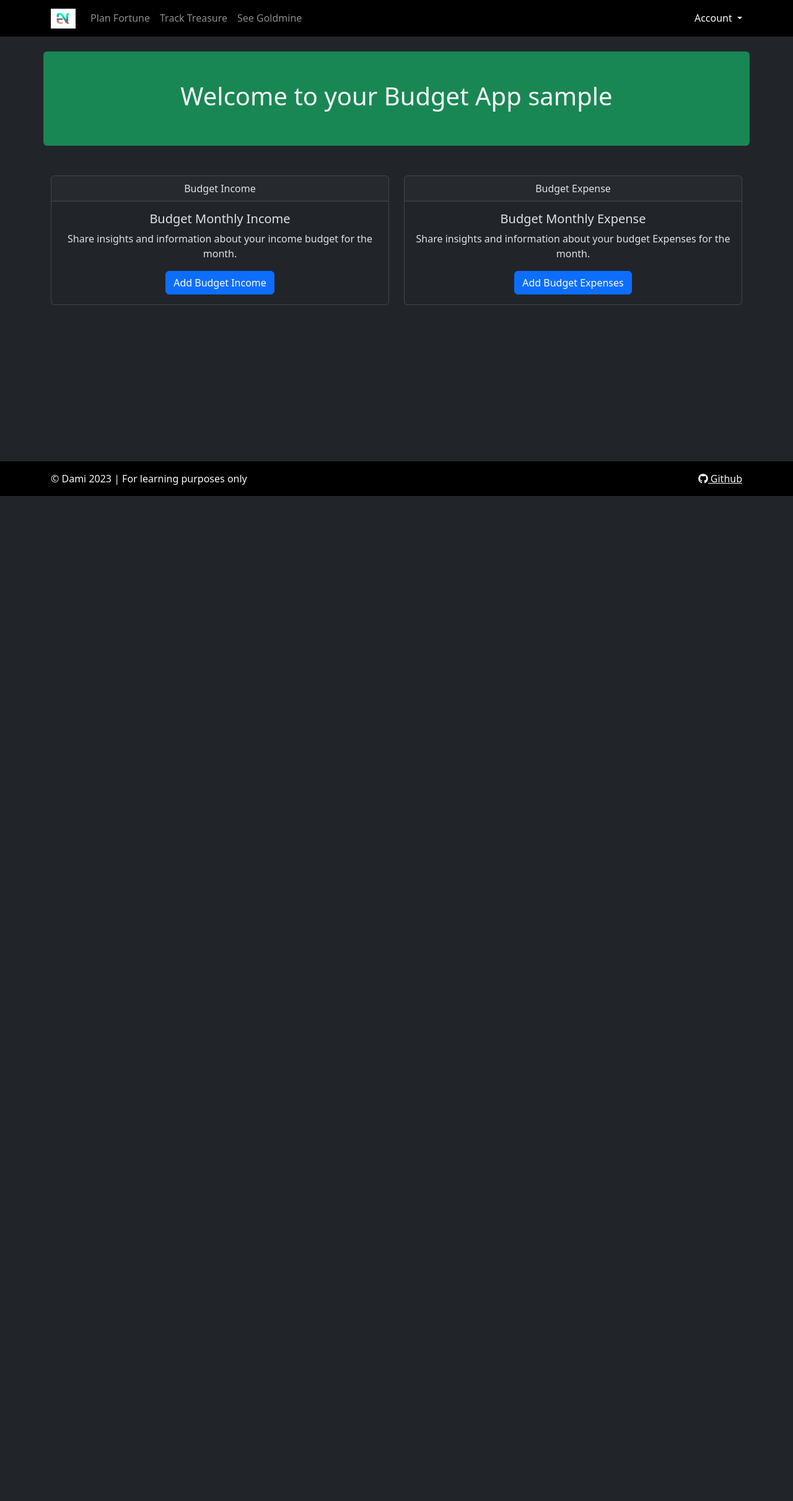
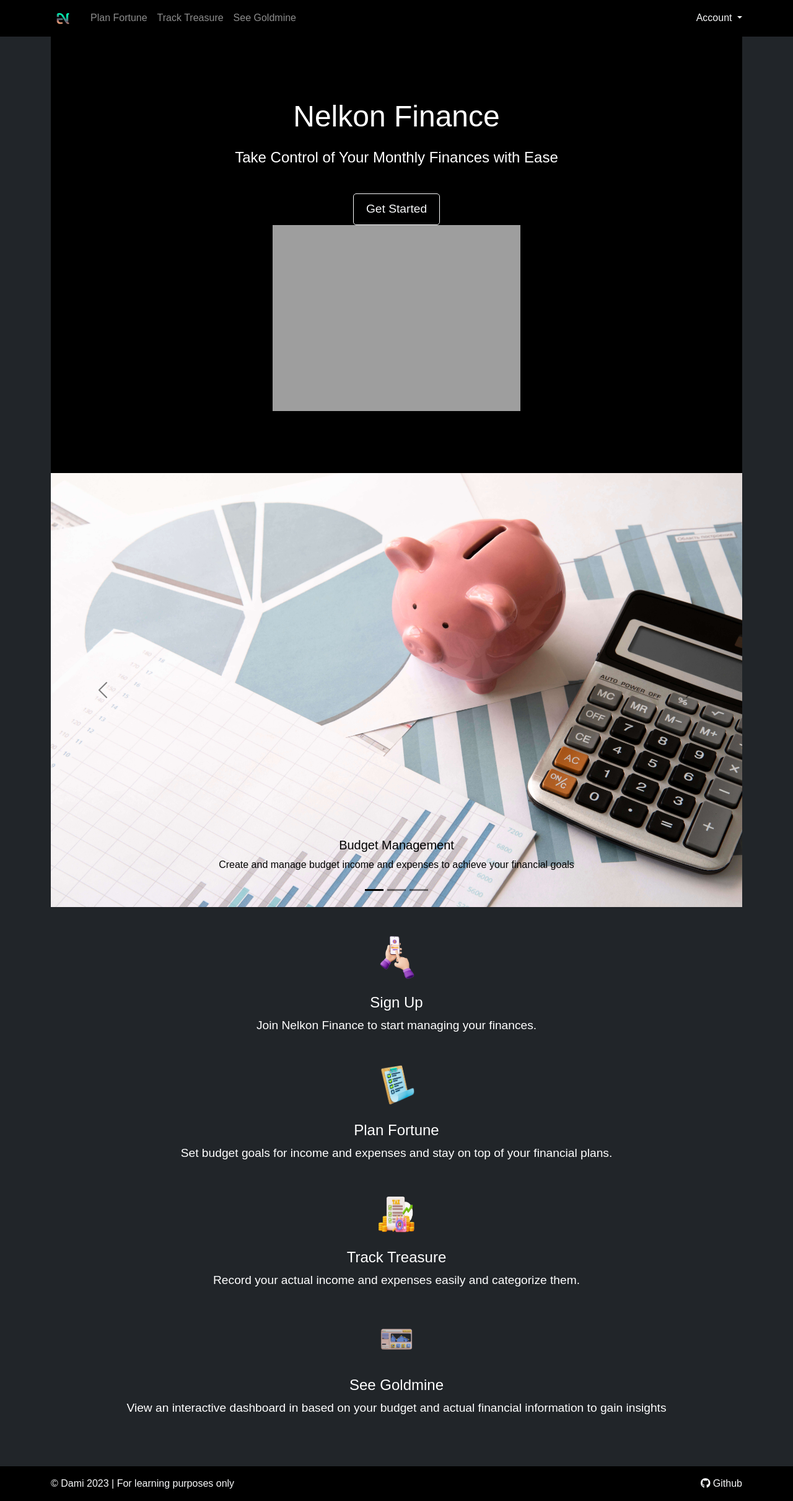
Before and after one commit to Nelkon01/Nelkon-Finance, a Flask app: page / in a window 1280 px wide. Shown: the whole page at 62% size. Before the commit the page ends 800 px from the top, so only its background shows below. Run offline with Flask 2, Linux system fonts and the light colour scheme; a user stored in the database is signed in; data comes from the database, SQL or seed files in the repository; data that the repository does not hold is empty; grey boxes are pictures that could not be loaded.

Commit message:
Add landing page home.html which greet users and provide basic info to first time users

```diff
--- a/budgetmanager/routes.py
+++ b/budgetmanager/routes.py
@@ -11,9 +11,15 @@ from budgetmanager import app, db
 from budgetmanager.models import Users, BudgetedIncome, ActualIncome, BudgetedExpenses, ActualExpenses
 
 
-# Home route
 @app.route('/')
 def home():
+    return render_template('home.html')
+
+
+# Plan route
+@app.route('/plan')
+@login_required
+def plan():
     # check if user is logged in
     if "user_id" in session:
         try:
@@ -179,7 +185,7 @@ def login():
 
     if current_user.is_authenticated:
         flash('You are already logged in!', 'success')
-        return redirect(url_for('home'))
+        return redirect(url_for('plan'))
 
     return render_template('login.html')
 
@@ -196,7 +202,7 @@ def add_budget_income():
     # form validation
     if not (month_name and year and income_name and budget_amount):
         flash('All fields are required', 'error')
-        return redirect(url_for('home'))
+        return redirect(url_for('plan'))
 
     try:
         #     convert year and budget to their respective types
@@ -223,7 +229,7 @@ def add_budget_income():
         app.logger.error(f"Error adding budget income: {str(e)}")
         return render_template('error.html')
 
-    return redirect(url_for('home'))
+    return redirect(url_for('plan'))
 
 
 @app.route('/edit_budget_income/<int:income_id>', methods=['POST', 'GET'])
@@ -257,14 +263,14 @@ def edit_budget_income(income_id):
             flash("Budget Income updated Successfully", 'success')
 
         except ValueError as e:
-            flash("Invalid datat types provided. Please check your input", 'error')
+            flash("Invalid data types provided. Please check your input", 'error')
 
         except SQLAlchemyError as e:
             db.session.rollback()
             flash("An error occurred while updating the budget income. Please try again later.", 'error')
             app.logger.error(f"Error updating budget expense: {str(e)}")
 
-    return redirect(url_for('home'))
+    return redirect(url_for('plan'))
 
 
 @app.route('/delete_budget_income/<int:income_id>', methods=['POST', 'GET'])
@@ -281,12 +287,12 @@ def delete_budget_income(income_id):
         db.session.delete(budget_income)
         db.session.commit()
         flash('Budget Income Deleted Successfully', 'success')
-        return redirect(url_for('home'))
+        return redirect(url_for('plan'))
     except SQLAlchemyError as e:
         db.session.rollback()
         flash("An error occurred while deleting the budget income. Please try again later")
         app.logger.error(f"Error deleting budget income: {str(e)}")
-        return redirect(url_for('home'))
+        return redirect(url_for('plan'))
 
 
 @app.route('/add_budget_expense', methods=['POST', 'GET'])
@@ -301,7 +307,7 @@ def add_budget_expense():
     # form validation
     if not (month_name and year and category_name and budget_amount):
         flash('All fields are required', 'error')
-        return redirect(url_for('home'))
+        return redirect(url_for('plan'))
 
     try:
         #     convert year and budget to their respective types
@@ -327,7 +333,7 @@ def add_budget_expense():
         app.logger.error(f"Error adding budget expense: {str(e)}")
         return render_template('error.html')
 
-    return redirect(url_for('home'))
+    return redirect(url_for('plan'))
 
 
 @app.route('/edit_budget_expense/<int:expense_id>', methods=['POST', 'GET'])
@@ -369,7 +375,7 @@ def edit_budget_expense(expense_id):
             app.logger.error(f"Error updating budget expense: {str(e)}")
             return render_template('error.html', error_message='An error occurred')
 
-    return redirect(url_for('home'))
+    return redirect(url_for('plan'))
 
 
 @app.route('/delete_budget_expense/<int:expense_id>', methods=['POST', 'GET'])
@@ -386,12 +392,12 @@ def delete_budget_expense(expense_id):
         db.session.delete(budget_expense)
         db.session.commit()
         flash('Budget Expense Deleted Successfully', 'success')
-        return redirect(url_for('home'))
+        return redirect(url_for('plan'))
     except SQLAlchemyError as e:
         db.session.rollback()
         flash("An error occurred while deleting the budget income. Please try again later")
         app.logger.error(f"Error deleting budget expense: {str(e)}")
-        return redirect(url_for('home'))
+        return redirect(url_for('plan'))
 
 
 @app.route('/add_actual_expense', methods=['POST', 'GET'])
@@ -406,7 +412,7 @@ def add_actual_expense():
     # form validation
     if not (date_str and expense_name and category_name and actual_amount):
         flash('All fields are required', 'error')
-        return redirect(url_for('home'))
+        return redirect(url_for('track'))
     try:
         date = datetime.strptime(date_str, "%d/%m/%Y")
         if current_user.id:
@@ -501,7 +507,7 @@ def add_actual_income():
 
     if not (date_str and income_name and actual_amount):
         flash('All fields are required', 'error')
-        return redirect(url_for('home'))
+        return redirect(url_for('track'))
     try:
         date = datetime.strptime(date_str, "%d/%m/%Y")
         actual_income = ActualIncome(
@@ -770,7 +776,7 @@ def profile():
             try:
                 db.session.commit()
                 flash("User Information Updated Successfully", 'success')
-                return redirect(url_for('home'))
+                return redirect(url_for('plan'))
             except Exception as e:
                 db.session.rollback()
                 flash("An error occurred while updating user information. Please try again later.", 'error')
--- a/budgetmanager/static/css/style.css
+++ b/budgetmanager/static/css/style.css
@@ -0,0 +1,67 @@
+
+/* Hero Section */
+.hero {
+    background-color: black;
+    color: #fff;
+    text-align: center;
+    padding: 100px 0;
+}
+
+.hero h1 {
+    font-size: 3rem;
+    margin-bottom: 20px;
+}
+
+.hero p {
+    font-size: 1.5rem;
+    margin-bottom: 40px;
+}
+
+.cta-button {
+    display: inline-block;
+    padding: 10px 20px;
+    text-decoration: none;
+    font-size: 1.2rem;
+    border-radius: 5px;
+    transition: background-color 0.3s ease;
+}
+/*Features Section*/
+.features img {
+    width: auto;
+    height: 700px;
+}
+
+/* How It Works Section */
+.how-it-works {
+    color: #fff;
+    padding: 40px;
+}
+
+.step {
+    text-align: center;
+    margin-bottom: 40px;
+}
+
+.step img {
+    width: 80px;
+    height: 80px;
+}
+
+.step h3 {
+    font-size: 1.5rem;
+    margin-top: 20px;
+}
+
+.step p {
+    font-size: 1.2rem;
+}
+
+body {
+    font-family: Arial, sans-serif;
+    margin: 0;
+}
+
+a {
+    text-decoration: none;
+    color: #3498db;
+}
--- a/budgetmanager/templates/base.html
+++ b/budgetmanager/templates/base.html
@@ -27,7 +27,7 @@
 <nav class="navbar navbar-expand-lg navbar-dark bg-black">
     <div class="container">
         <a href="/" class="navbar-brand">
-            <img src="{{ url_for('static', filename='nelkon-finance-logo.jpeg') }}" alt="Nelkon Finance" width="40"
+            <img src="{{ url_for('static', filename='nelkon_finance_logo.png') }}" alt="Nelkon Finance" width="40"
                  height="32">
         </a>
 
@@ -37,7 +37,7 @@
         </button>
         <div class="collapse navbar-collapse" id="navbarNav">
             <ul class="navbar-nav me-auto mb-2 mb-lg-0">
-                <li class="nav-item"><a href="{{ url_for('home') }}" class="nav-link">Plan Fortune</a></li>
+                <li class="nav-item"><a href="{{ url_for('plan') }}" class="nav-link">Plan Fortune</a></li>
                 <li class="nav-item"><a href="{{ url_for('track') }}" class="nav-link">Track Treasure</a></li>
                 <li class="nav-item"><a href="{{ url_for('goldmine') }}" class="nav-link">See Goldmine</a></li>
             </ul>
--- /dev/null
+++ b/budgetmanager/templates/home.html
@@ -0,0 +1,85 @@
+{% extends "base.html" %}
+{% block content %}
+    <section class="hero">
+        <div class="hero-content">
+            <h1>Nelkon Finance</h1>
+            <p>Take Control of Your Monthly Finances with Ease</p>
+            <a href="{{ url_for('login') }}" class="cta-button btn btn-outline-light ">Get Started</a>
+        </div>
+        <img src="hero-image.jpg" alt="App in Action">
+    </section>
+    <section id="features" class="features">
+        <div id="carouselExampleCaptions" class="carousel slide">
+            <div class="carousel-indicators">
+                <button type="button" data-bs-target="#carouselExampleCaptions" data-bs-slide-to="0" class="active"
+                        aria-current="true" aria-label="Slide 1"></button>
+                <button type="button" data-bs-target="#carouselExampleCaptions" data-bs-slide-to="1"
+                        aria-label="Slide 2"></button>
+                <button type="button" data-bs-target="#carouselExampleCaptions" data-bs-slide-to="2"
+                        aria-label="Slide 3"></button>
+            </div>
+            <div class="carousel-inner">
+                <div class="carousel-item active">
+                    <img src="{{ url_for('static', filename='images/budget-image.jpg') }}" class="d-block w-100"
+                         alt="carousel_image 1">
+                    <div class="carousel-caption d-none d-md-block">
+                        <h5>Budget Management</h5>
+                        <p>Create and manage budget income and expenses to achieve your financial goals</p>
+                    </div>
+                </div>
+                <div class="carousel-item">
+                    <img src="{{ url_for('static', filename='images/tracking-image.jpg') }}" class="d-block w-100"
+                         alt="carousel_image 2" height="800">
+                    <div class="carousel-caption d-none d-md-block">
+                        <h5>Actual Finances Tracking</h5>
+                        <p>Effortlessly track your actual income and expenses, to gain insights into your spending
+                            habits.</p>
+                    </div>
+                </div>
+                <div class="carousel-item">
+                    <img src="{{ url_for('static', filename='images/analysis-image.jpg') }}" class="d-block w-100"
+                         alt="carousel_image 3">
+                    <div class="carousel-caption d-none d-md-block">
+                        <h5>Income and Expense Analysis</h5>
+                        <p>Analyze your income sources and expense areas to plan for a secure financial future by
+                            viewing interactive charts<.</p>
+                    </div>
+                </div>
+            </div>
+            <button class="carousel-control-prev" type="button" data-bs-target="#carouselExampleCaptions"
+                    data-bs-slide="prev">
+                <span class="carousel-control-prev-icon" aria-hidden="true"></span>
+                <span class="visually-hidden">Previous</span>
+            </button>
+            <button class="carousel-control-next" type="button" data-bs-target="#carouselExampleCaptions"
+                    data-bs-slide="next">
+                <span class="carousel-control-next-icon" aria-hidden="true"></span>
+                <span class="visually-hidden">Next</span>
+            </button>
+        </div>
+    </section>
+
+    <section id="how-it-works" class="how-it-works">
+        <div class="step">
+            <img src="{{ url_for('static', filename='images/signup-icon.png') }}" alt="Step 1 Icon">
+            <h3>Sign Up</h3>
+            <p>Join Nelkon Finance to start managing your finances.</p>
+        </div>
+        <div class="step">
+            <img src="{{ url_for('static', filename='images/plan-icon.png') }}" alt="Step 2 Icon">
+            <h3>Plan Fortune</h3>
+            <p>Set budget goals for income and expenses and stay on top of your financial plans.</p>
+        </div>
+        <div class="step">
+            <img src="{{ url_for('static', filename='images/track-icon.png') }}" alt="Step 3 Icon">
+            <h3>Track Treasure</h3>
+            <p>Record your actual income and expenses easily and categorize them.</p>
+        </div>
+        <div class="step">
+            <img src="{{ url_for('static', filename='images/dashboard-icon.png') }}" alt="Step 4 Icon">
+            <h3>See Goldmine</h3>
+            <p>View an interactive dashboard in based on your budget and actual financial information to gain
+                insights</p>
+        </div>
+    </section>
+{% endblock %}
```
Also changed, not shown: README.md, budgetmanager/static/images/analysis-image.jpg (added), budgetmanager/static/images/budget-image.jpg (added), budgetmanager/static/images/dashboard-icon.png (added), budgetmanager/static/images/plan-icon.png (added), budgetmanager/static/images/signup-icon.png (added), budgetmanager/static/images/track-icon.png (added), budgetmanager/static/images/tracking-image.jpg (added), budgetmanager/static/nelkon-finance-logo.jpeg (deleted), budgetmanager/static/nelkon_finance_logo.png (added), 4 other files.
